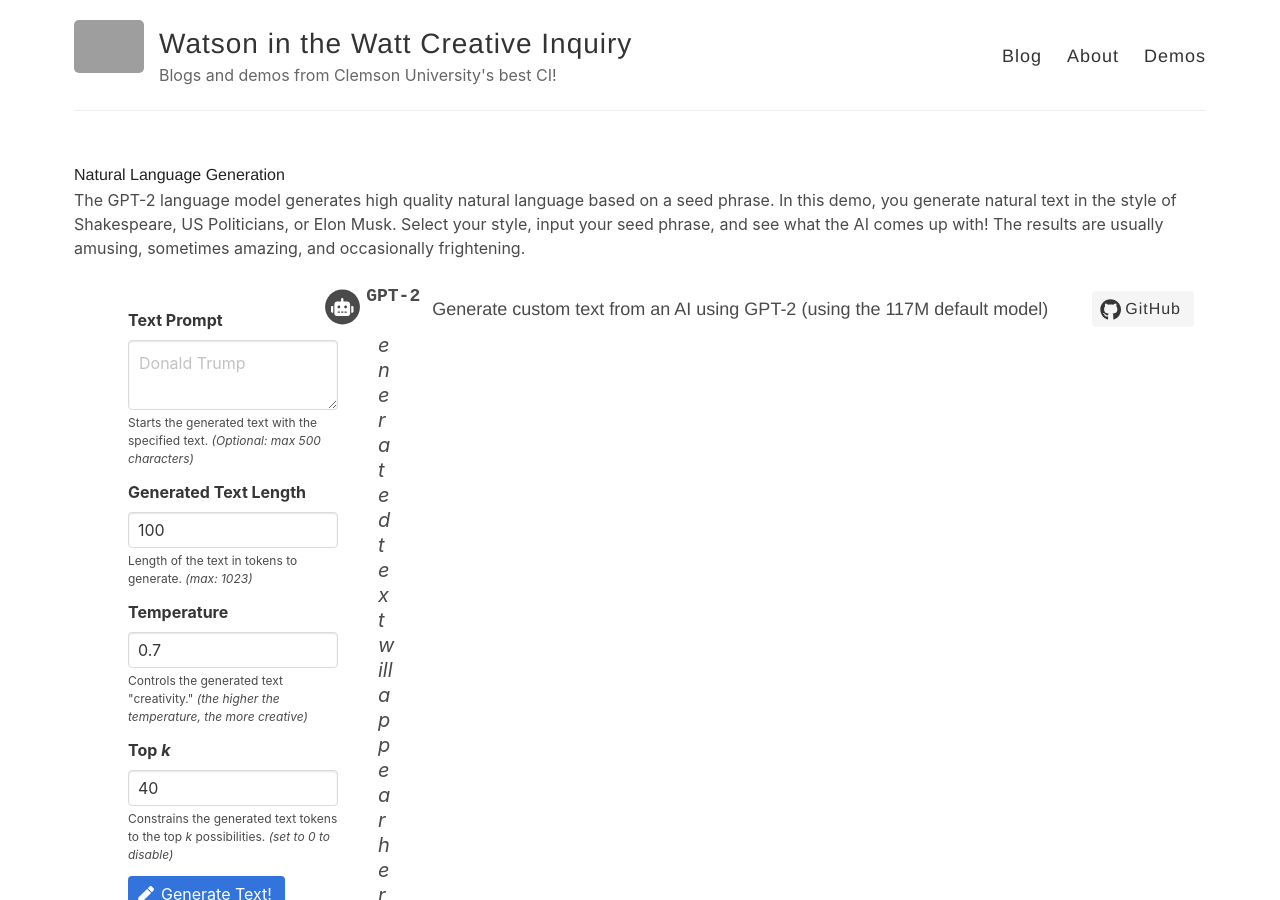
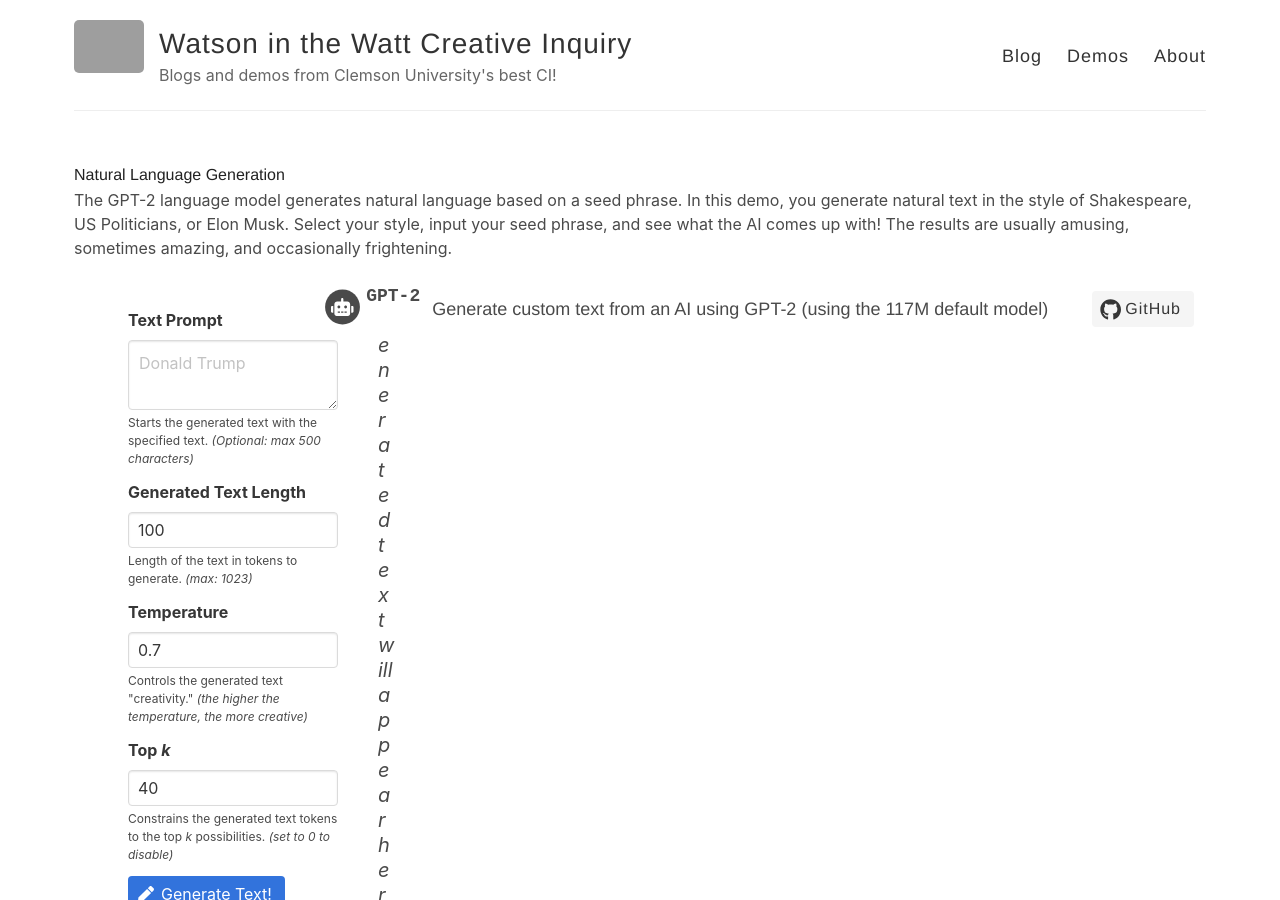
Before and after one commit to Watt-AI/website, a Jekyll site: the page built from _posts/2020-02-22-FirstDemo.html, in a window 1280 px wide and 900 px high. Built offline with Jekyll 4.4.1, drawn with Linux system fonts in a browser that asks for light colours; nearby versions of some CDN libraries; grey boxes are pictures that could not be loaded.

Commit message:
demo display

```diff
--- a/_layouts/default.html
+++ b/_layouts/default.html
@@ -28,8 +28,8 @@
 
           <nav>
             <a href="{{ site.baseurl }}/">Blog</a>
+            <a href="{{ site.baseurl }}/demos">Demos</a>
             <a href="{{ site.baseurl }}/about">About</a>
-            <a href="{{ site.baseurl }}/demos">Demos</a>
           </nav>
         </header>
       </div>
--- a/_layouts/demo.html
+++ b/_layouts/demo.html
@@ -2,7 +2,7 @@
 layout: default
 ---
 
-<article class="demo">
+<article class="post">
   <h1>{{ page.title }}</h1>
 
   <div class="entry">
--- a/_posts/2020-02-22-FirstDemo.html
+++ b/_posts/2020-02-22-FirstDemo.html
@@ -5,7 +5,7 @@
 permalink: /demos/gpt2
 ---
 
-The GPT-2 language model generates high quality natural language based on a seed phrase. In this demo, you generate
+The GPT-2 language model generates natural language based on a seed phrase. In this demo, you generate
 natural text in the style of Shakespeare, US Politicians, or Elon Musk. Select your style, input your seed phrase,
 and see what the AI comes up with! The results are usually amusing, sometimes amazing, and occasionally frightening.
 
--- a/demos.html
+++ b/demos.html
@@ -2,10 +2,10 @@
 layout: default
 ---
 
-<div class="demos">
+<div class="posts">
   {% for post in site.posts %}
     {% if post.category=="demo" %}
-  <article class="demo">
+    <article class="post">
 
       <h1><a href="{{ site.baseurl }}{{ post.url }}">{{ post.title }}</a></h1>
 
```
Also changed, not shown: _data/navigation.yml (deleted). Lines whose indentation alone changed are shown as unchanged.
